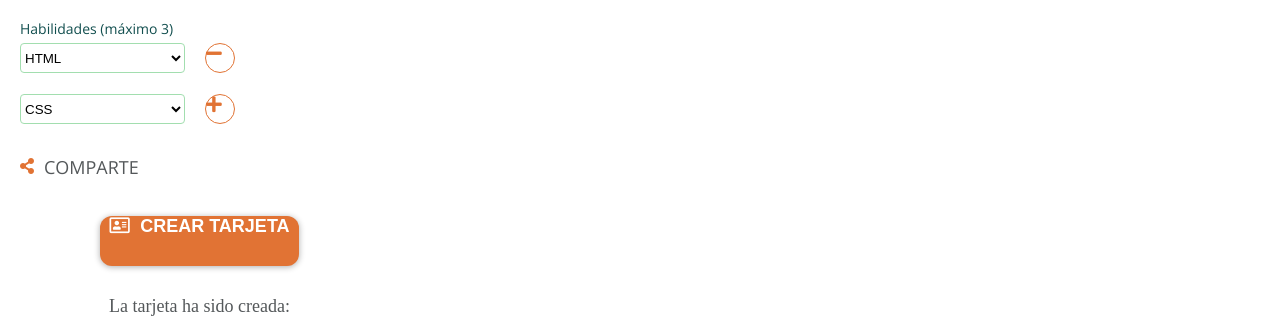
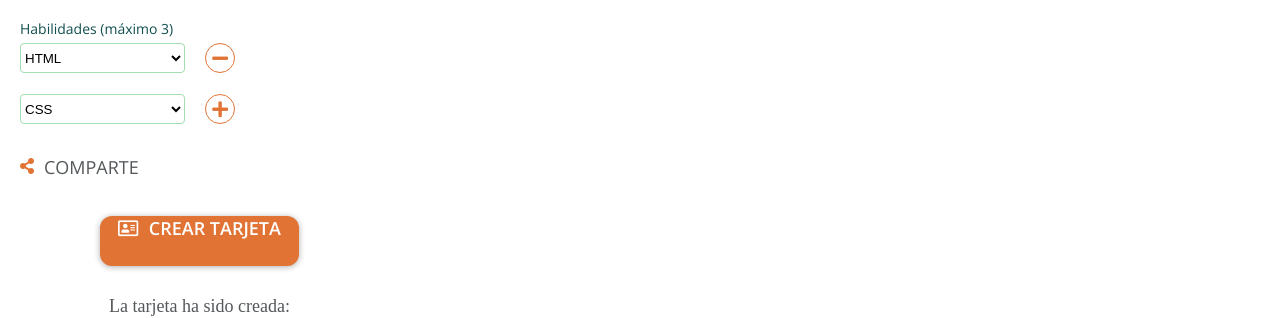
Before and after one commit to Adalab/dorcas-s2-stringer-things, a website: page cardGenerator.html in a window 1280 px wide. Shown: the part 1024-1342 px from the top of the page. Drawn offline with nearby package versions, Linux system fonts and the light colour scheme.

Commit message:
form changes

```diff
--- a/scss/components/_forms.scss
+++ b/scss/components/_forms.scss
@@ -84,6 +84,8 @@
 
 .button-abilities {
   display: flex;
+  align-items: center;
+  justify-content: center;
   font-size: $font-size-hecta;
   color: $color-orange-monkey;
   background-color: transparent;
@@ -136,7 +138,7 @@
 }
 
 .btn-create-card {
-  font-style: $font-family-primary;
+  font-family: $font-family-primary;
   font-size: $font-size-hecta;
   font-weight: 600;
   color: $color-white-horse;
```
Also changed, not shown: css/main.css.
